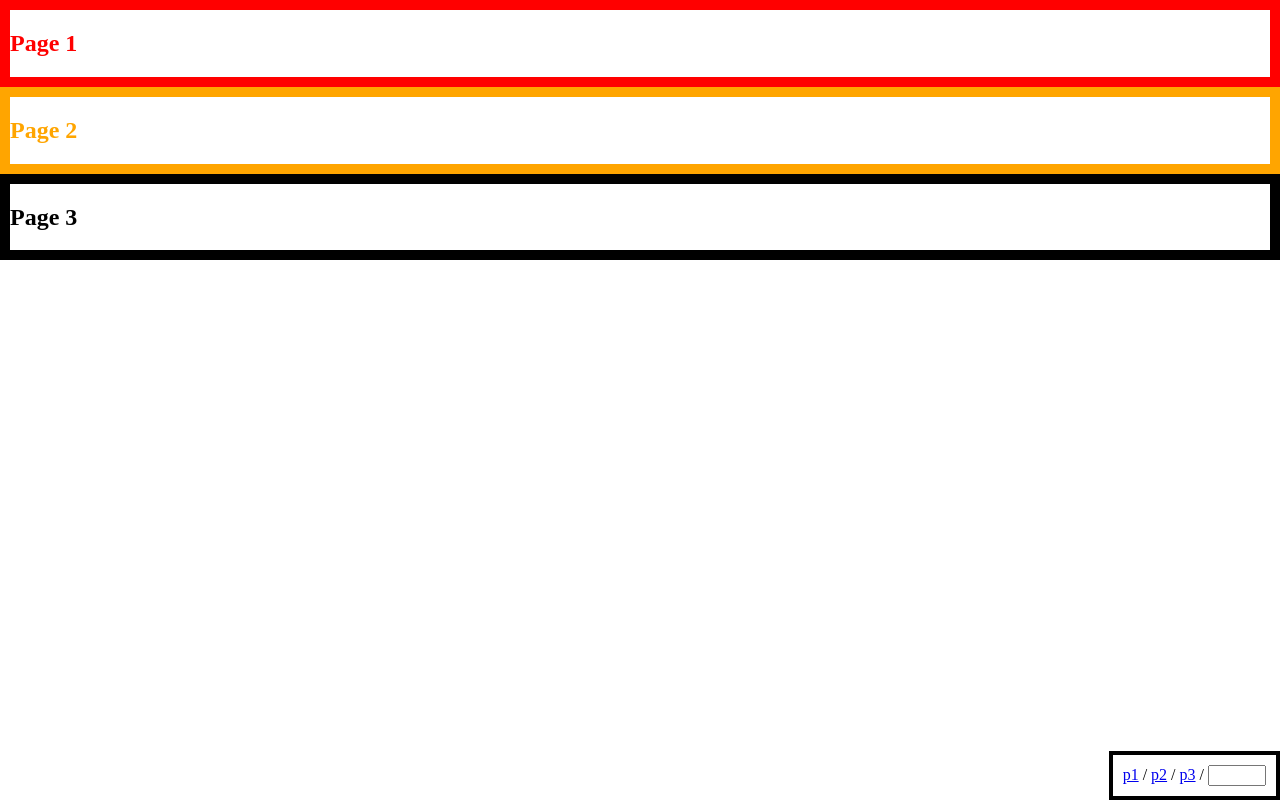
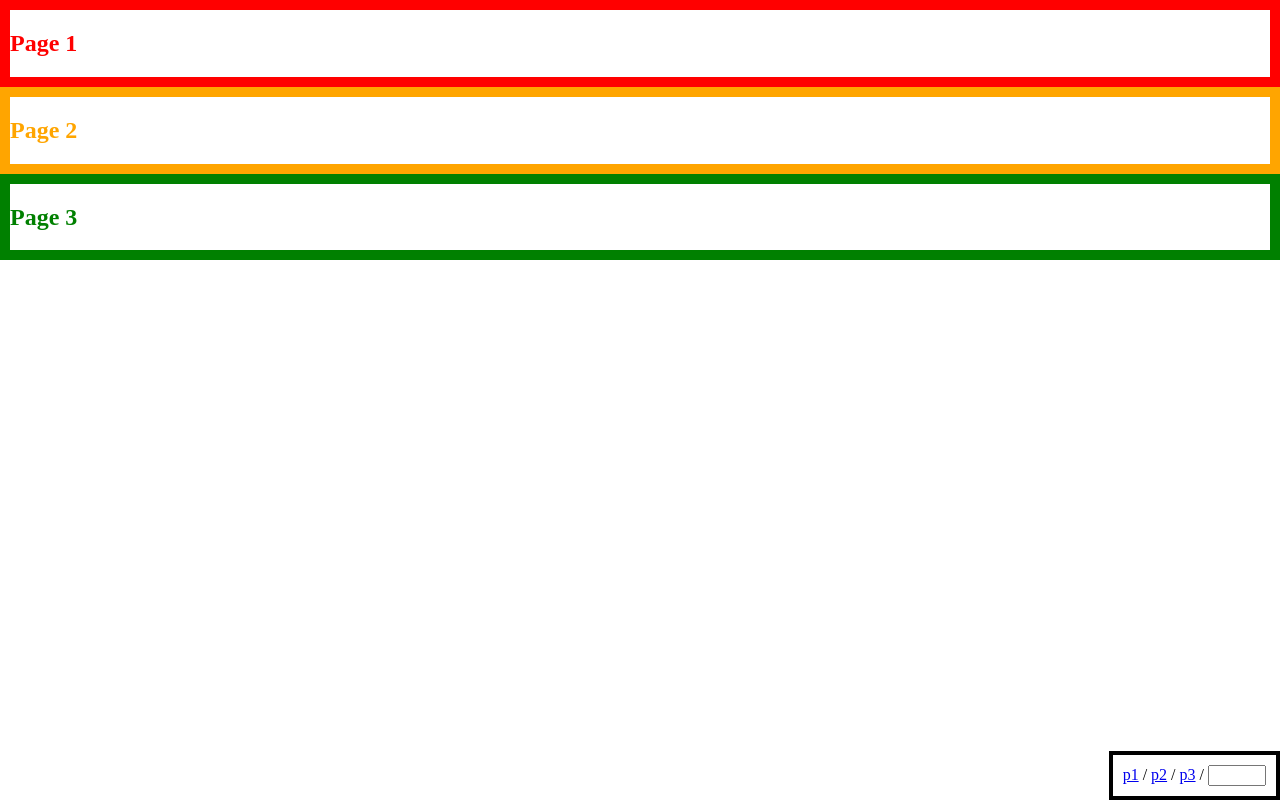
Before and after one commit to jinjoo-jung/FE_Basic, a website built with Parcel: page history/index.html in a window 1280 px wide. Built offline with nearby package versions, Linux system fonts and the light colour scheme.

Commit message:
color upate

```diff
--- a/history/index.html
+++ b/history/index.html
@@ -26,7 +26,7 @@
         }
         section.page1 {color: red;}
         section.page2 {color: orange;}
-        section.page3 {color: greed;}
+        section.page3 {color: green;}
     </style>
 </head>
 <body>
```
